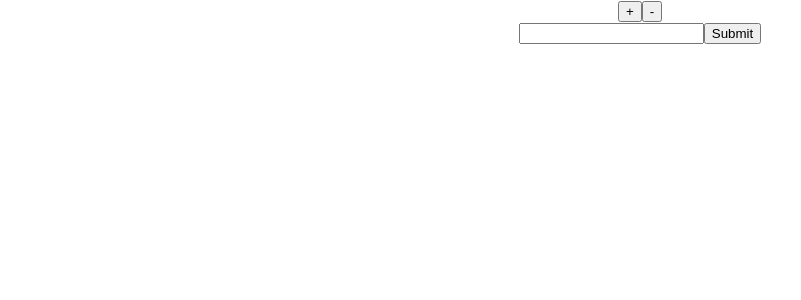
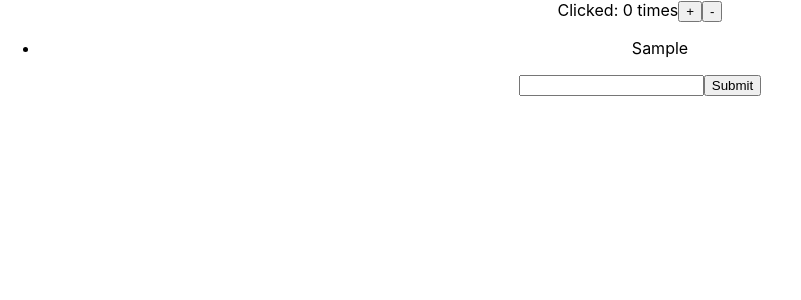
Before and after one commit to Shin-Yong-Jun/react-redux-counterApp, a React (Create React App) app: page / in a window 1280 px wide. Both pictures are taken after typing "Sample" into the empty fields and a click on the input 732 px from the left and 33 px from the top of the page. Shown: the top 300 px of the page, without its empty margins (0-801 px from the left). Built offline with nearby package versions, Linux system fonts and the light colour scheme.

Commit message:
useSelector와 useDispatch 반영해보기

```diff
--- a/src/App.tsx
+++ b/src/App.tsx
@@ -1,31 +1,39 @@
-import React, { useState } from 'react';
-import './App.css';
+import React, { useState } from "react";
+import "./App.css";
+import { useDispatch, useSelector } from "react-redux";
+import { RootState } from "./reducers";
 
 type Props = {
   value: any;
   onIncrement: () => void;
   onDecrement: () => void;
-}
+};
 
-function App({value, onIncrement, onDecrement}: Props) {
+function App({ value, onIncrement, onDecrement }: Props) {
+  const dispatch = useDispatch();
+  const counter = useSelector((state: RootState) => state.counter);
+  const todos: string[] = useSelector((state: RootState) => state.todos);
+
   const [todoValue, setTodoValue] = useState("");
-  const handleChange = (e:React.ChangeEvent<HTMLInputElement>) => {
+  const handleChange = (e: React.ChangeEvent<HTMLInputElement>) => {
     setTodoValue(e.target.value);
-  }
+  };
 
   const addTodo = (e: React.FormEvent<HTMLFormElement>) => {
     e.preventDefault();
+    dispatch({type:"ADD_TODO", text: todoValue})
     setTodoValue("");
-  }
+  };
   return (
     <div className="App">
-      {/* Clicked: {value} times */}
-      <button onClick={onIncrement}>
-        +
-      </button>
-      <button onClick={onDecrement}>
-        -
-      </button>
+      Clicked: {counter} times
+      <button onClick={onIncrement}>+</button>
+      <button onClick={onDecrement}>-</button>
+      <ul>
+        {todos.map((todo, index) => (
+          <li key={index}>{todo}</li>
+        ))}
+      </ul>
       <form onSubmit={addTodo}>
         <input type="text" value={todoValue} onChange={handleChange} />
         <input type="submit" />
--- a/src/index.tsx
+++ b/src/index.tsx
@@ -1,33 +1,30 @@
-import React from 'react';
-import ReactDOM from 'react-dom/client';
-import './index.css';
-import App from './App';
-import reportWebVitals from './reportWebVitals';
-import {createStore} from 'redux';
-import rootReducer from './reducer';
-import { Provider } from 'react-redux';
+import React from "react";
+import ReactDOM from "react-dom/client";
+import "./index.css";
+import App from "./App";
+import reportWebVitals from "./reportWebVitals";
+import { createStore } from "redux";
+import rootReducer from "./reducers/index";
+import { Provider } from "react-redux";
+
+const root = ReactDOM.createRoot(
+  document.getElementById("root") as HTMLElement
+);
+
+const store = createStore(rootReducer);
 
 
-const root = ReactDOM.createRoot(
-  document.getElementById('root') as HTMLElement
-);
 
-const store = createStore(rootReducer)
+console.log("store.getState", store.getState());
 
-store.dispatch({
-  type: "ADD_TODO",
-  text: "USE_REDUX",
-})
-
-console.log('store.getState', store.getState())
-
-const render = () => root.render(
+const render = () =>
+  root.render(
     <React.StrictMode>
       <Provider store={store}>
         <App
           value={store.getState()}
-      onIncrement={()=> store.dispatch({type: "INCREMENT"})}
-      onDecrement={()=> store.dispatch({type: "DECREMENT"})}
+          onIncrement={() => store.dispatch({ type: "INCREMENT" })}
+          onDecrement={() => store.dispatch({ type: "DECREMENT" })}
         />
       </Provider>
     </React.StrictMode>
@@ -35,8 +32,7 @@
 
 render();
 
-store.subscribe(render)
-
+store.subscribe(render);
 
 // If you want to start measuring performance in your app, pass a function
 // to log results (for example: reportWebVitals(console.log))
--- a/src/reducer/index.tsx
+++ b/src/reducers/index.tsx
@@ -8,4 +8,6 @@
   todos,
 })
 
-export default rootReducer
+export default rootReducer;
+
+export type RootState = ReturnType<typeof rootReducer>;
```
Also changed, not shown: src/reducers/counter.tsx (renamed from src/reducer/counter.tsx), src/reducers/todos.tsx (renamed from src/reducer/todos.tsx). Lines whose indentation alone changed are shown as unchanged.
